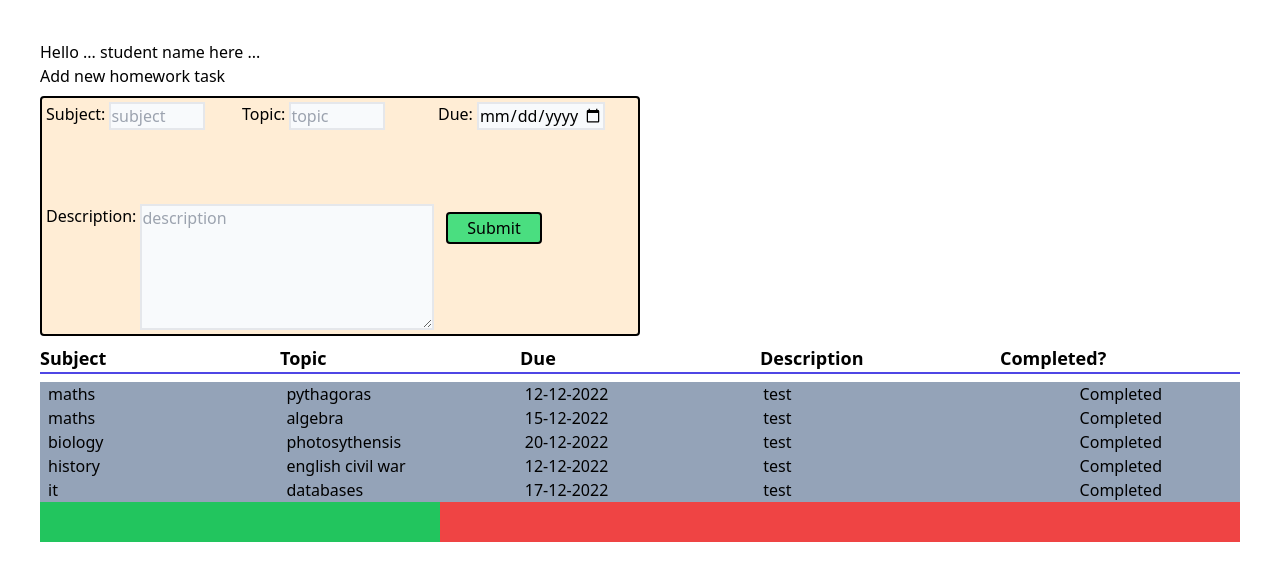
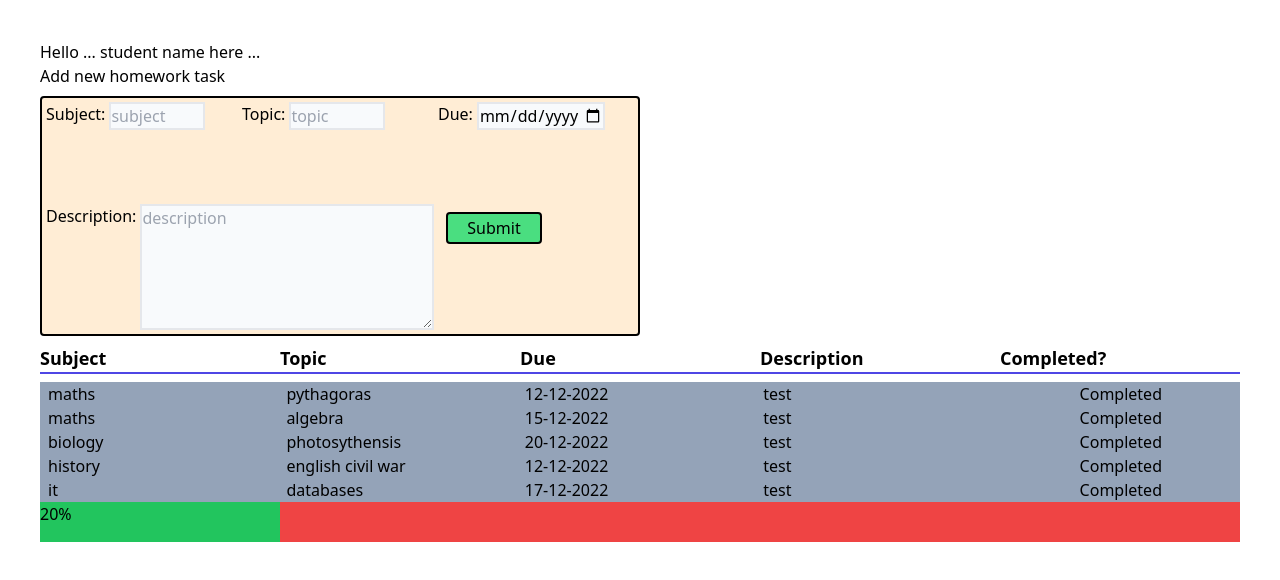
Before and after one commit to TomBirbeck/homework-helper, a React (Vite) app: page /student in a window 1280 px wide. Shown: the top 580 px of the page. Built offline with nearby package versions, Linux system fonts and the light colour scheme.

Commit message:
added basic logic for working out percentage of tasks completed, works for every 20% atm

```diff
--- a/src/components/ProgressBar/index.tsx
+++ b/src/components/ProgressBar/index.tsx
@@ -1,13 +1,28 @@
-import { useState } from "react"
+import { useEffect, useState } from "react"
+
+const tasks = [1,2,3,4,5,6,7,8,9,10]
 
 const ProgressBar = () => {
     const [progress, setProgress] = useState<Number>(0)
     // const [bgColor, setBgColor] = useState<String>("red-500")
-    const [completed, setCompleted] = useState<Array<Number>>([1,2,4])
+    const [completed, setCompleted] = useState<Array<Number>>([1,2])
+
+    const percentage = (tasks: Array<any>, completed:Array<any>) => {
+        const percent = (completed.length/tasks.length)*100
+        setProgress(percent)
+    }
+
+    console.log(progress)
+
+    useEffect(()=>{
+        percentage(tasks, completed)
+
+    },[])
+
     return(
         <div className='w-full h-10 bg-red-500'>
-            {completed.length === 2 ?
-            <div className="h-10 w-1/6 bg-green-500"></div> : completed.length === 3 ? <div className="h-10 w-2/6 bg-green-500"></div> : null
+            {progress <=20 ?
+            <div className="flex h-10 w-1/5 bg-green-500"><span>20%</span></div> : progress <= 40? <div className="h-10 w-2/5 bg-green-500"><span>40%</span></div>: progress <= 60? <div className="h-10 w-3/5 bg-green-500"><span>60%</span></div> : progress < 100? <div className="h-10 w-4/5 bg-green-500"><span>80%</span></div> : progress === 100? <div className="h-10 w-35/5 bg-green-500"><span>100%</span></div>  : null
             }
         </div>
     )
```
